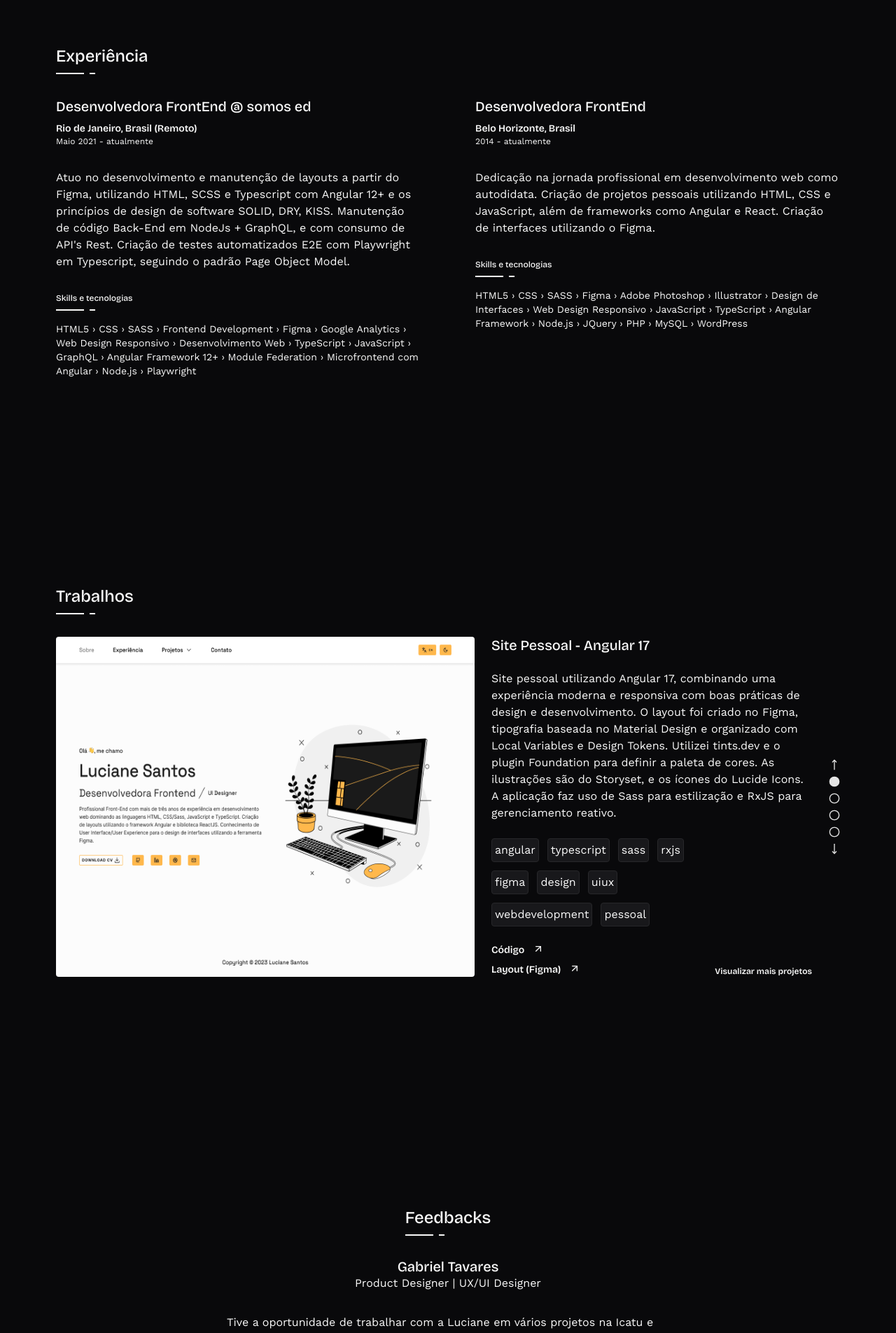
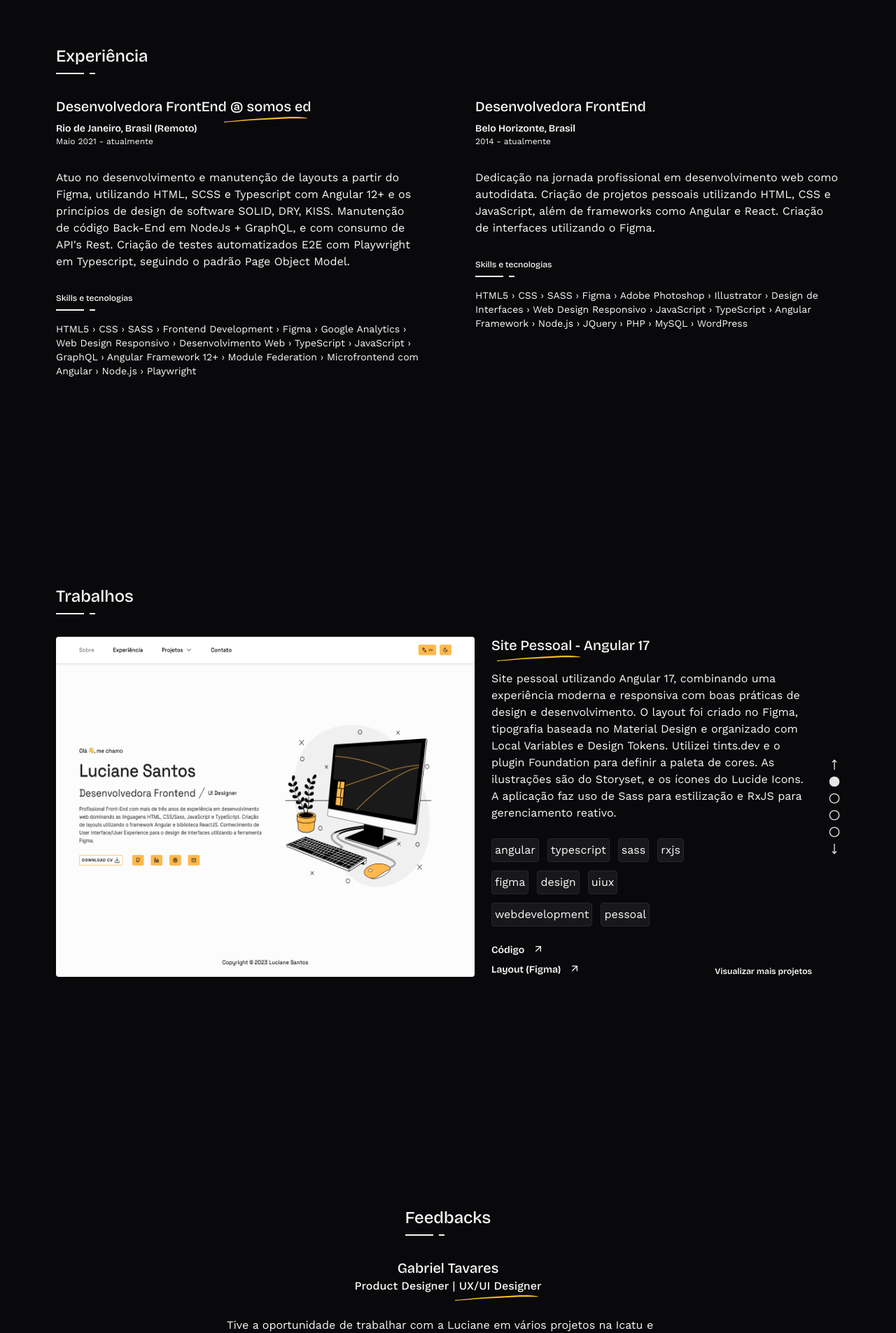
Before and after one commit to lucianesantcs/lucianesantcs.github.io, a React (Vite) app: page / in a window 1280 px wide. Shown: the part 800-2705 px from the top of the page at 70% size. Built offline with nearby package versions, Linux system fonts and the light colour scheme.

Commit message:
feat: adicionado assets de drawings nas sections de projeto experiência e feedbacks

```diff
--- a/src/components/layouts/Project/ProjectSection.tsx
+++ b/src/components/layouts/Project/ProjectSection.tsx
@@ -25,8 +25,8 @@ const ProjectSection = () => {
         className="xl:max-w-3xl h-auto transition-opacity duration-300 relative overflow-hidden rounded"
       />
       <aside className="w-full flex gap-8 lg:gap-6 flex-col justify-between order-2 xl:order-1 xl:max-w-458">
-        <div className="flex flex-col gap-6">
-          <h3 className="font-serif text-xl leading-6 font-medium transition-all duration-300 ease-in-out">
+        <div className="flex flex-col gap-6 relative">
+          <h3 className="font-serif text-xl leading-6 font-medium transition-all duration-300 ease-in-out after:content-line after:absolute after:left-2 after:top-4">
             {currentProject.title}
           </h3>
           <p className="font-sans text-base lg:max-w-540 transition-all duration-300 ease-in-out">
--- a/src/components/ui/Subtitle.tsx
+++ b/src/components/ui/Subtitle.tsx
@@ -19,7 +19,7 @@ const Subtitle = ({
   return (
     <div className="flex flex-col gap-2">
       <Component
-        className={twMerge("font-medium text- font-serif", fontSize, className)}
+        className={twMerge("font-medium font-serif", fontSize, className)}
       >
         {children}
       </Component>
--- a/src/sections/Experiencia.tsx
+++ b/src/sections/Experiencia.tsx
@@ -9,7 +9,12 @@ const Experiencia = ({ className }: { className?: string }) => {
       <section className="flex flex-col lg:flex-row justify-between gap-16 md:gap-8">
         <section className="w-full lg:w-[32.5625rem] flex flex-col gap-8">
           <div className="flex flex-col gap-2">
-            <Subtitle showDivider={false}>Desenvolvedora FrontEnd @ somos ed</Subtitle>
+            <Subtitle showDivider={false} className="relative">
+              Desenvolvedora FrontEnd @{" "}
+              <span className="after:content-line after:absolute after:left-60 after:top-4">
+                somos ed
+              </span>{" "}
+            </Subtitle>
             <div>
               <p className="font-serif text-sm font-semibold">
                 Rio de Janeiro, Brasil (Remoto)
@@ -26,7 +31,9 @@ const Experiencia = ({ className }: { className?: string }) => {
             padrão Page Object Model.
           </p>
           <div className="flex flex-col gap-4">
-            <Subtitle className="text-xs" type="h3">Skills e tecnologias</Subtitle>
+            <Subtitle className="text-xs" type="h3">
+              Skills e tecnologias
+            </Subtitle>
             <p className="font-sans text-sm">
               HTML5 › CSS › SASS › Frontend Development › Figma › Google
               Analytics › Web Design Responsivo › Desenvolvimento Web ›
@@ -53,7 +60,9 @@ const Experiencia = ({ className }: { className?: string }) => {
             interfaces utilizando o Figma.
           </p>
           <div className="flex flex-col gap-4">
-            <Subtitle className="text-xs" type="h3">Skills e tecnologias</Subtitle>
+            <Subtitle className="text-xs" type="h3">
+              Skills e tecnologias
+            </Subtitle>
             <p className="font-sans text-sm">
               HTML5 › CSS › SASS › Figma › Adobe Photoshop › Illustrator ›
               Design de Interfaces › Web Design Responsivo › JavaScript ›
--- a/src/sections/Feedbacks.tsx
+++ b/src/sections/Feedbacks.tsx
@@ -1,4 +1,5 @@
 import Button from "@/components/ui/Button";
+import Subtitle from "@/components/ui/Subtitle";
 import Title from "@/components/ui/Title";
 import { useState } from "react";
 import { twMerge } from "tailwind-merge";
@@ -28,13 +29,16 @@ const Feedbacks = ({ className }: { className?: string }) => {
   return (
     <section className={twMerge("flex flex-col w-full gap-8 mt-28", className)}>
       <Title align="justify-center">Feedbacks</Title>
-      <div className="flex flex-col">
-        <h3 className="font-serif text-xl leading-6 font-medium text-center">
+      <div className="flex flex-col w-auto text-center">
+        <Subtitle showDivider={false} className="relative grid place-items-center">
           Gabriel Tavares
-        </h3>
-        <p className="font-sans text-base text-center">
-          Product Designer | UX/UI Designer
-        </p>
+          <p className="font-sans text-base relative w-auto">
+            Product Designer |{" "}
+            <span className="after:content-line after:absolute after:left-36 after:top-4">
+              UX/UI Designer
+            </span>
+          </p>
+        </Subtitle>
       </div>
       <div className="flex flex-col gap-4 item-start max-w-632 mx-auto">
         <p className="font-sans text-base">
```
Also changed, not shown: src/assets/images/svg/drawings/line.svg.
